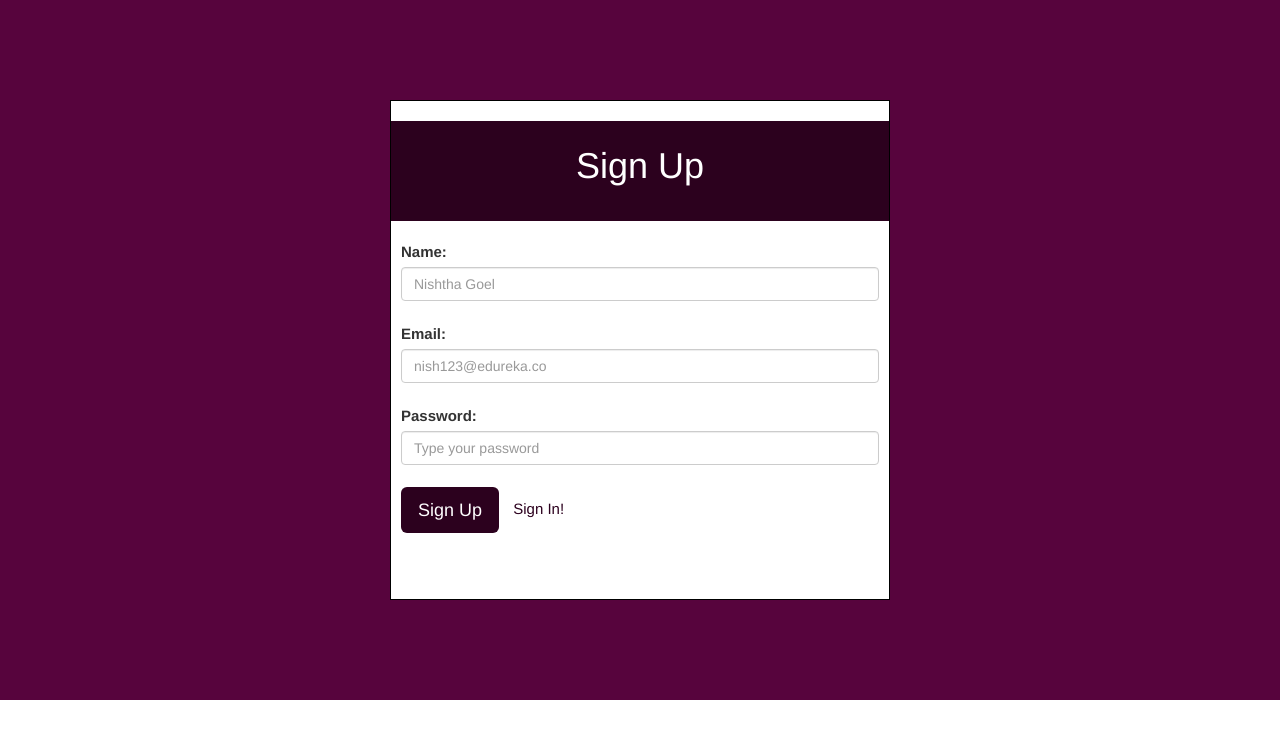
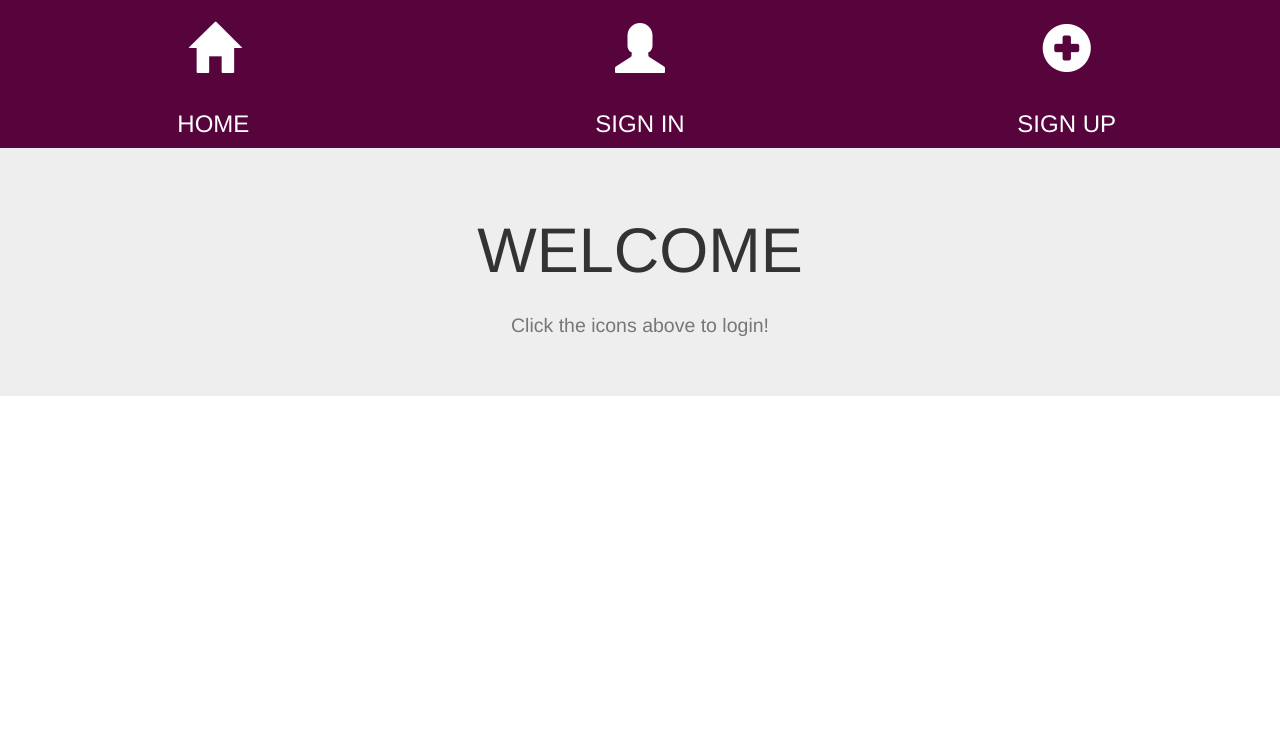
Before and after one commit to nishthagoel99/login-page, a website: page public/index.html in a window 1280 px wide. Drawn offline with nearby package versions, Linux system fonts and the light colour scheme.

Commit message:
login page
webpage where you can sign in or sign up accordingly.

```diff
--- a/package.json
+++ b/package.json
@@ -11,6 +11,7 @@
     "alert-node": "^1.2.1",
     "body-parser": "^1.18.3",
     "express": "^4.16.3",
+    "fs": "0.0.1-security",
     "jade": "^1.11.0",
     "mysql": "^2.15.0",
     "popups": "^1.1.3"
--- a/public/index.html
+++ b/public/index.html
@@ -1,36 +1,38 @@
 <!DOCTYPE html>
 <html>
 <head>
-	<title>Signup!</title>
-	<meta charset="utf-8">
-	<meta name="viewport" content="width=device-width ,initial-scale=1 user-scalable=0">
-	<link rel="stylesheet" type="text/css" href="style.css">
+	<link rel="stylesheet" type="text/css" href="stylemain.css">
 	<link rel="stylesheet" href="https://maxcdn.bootstrapcdn.com/bootstrap/3.3.7/css/bootstrap.min.css">
   <script src="https://ajax.googleapis.com/ajax/libs/jquery/3.3.1/jquery.min.js"></script>
   <script src="https://maxcdn.bootstrapcdn.com/bootstrap/3.3.7/js/bootstrap.min.js"></script>
+  <meta charset="utf-8">
+  <meta name="viewport" content="width=device-width ,initial-scale=1.0 ,maximum-scale=1.0, user-scalable=0">
+	<title>Welcome!</title>
 </head>
 <body>
-<div class="container-fluid">
-	<div class="box">
-<div class="head">
-<h1>Sign Up</h1>
-</div>
-<form action='/details' method="post">
-	<div id="form-group">
-<label for="name">Name:</label>
-<input type="text" name="user" required placeholder="Nishtha Goel" class="form-control" id="name">
-<br>
-<label for="emailid">Email:</label>
-<input type="email" name="mail" required placeholder="nish123@edureka.co" class="form-control" id="emailid">
-<br>
-<label for="pass">Password:</label>
-<input type="password" name="password" class="form-control" placeholder="Type your password" required id="pass">
-<br>
-<button type="submit" class="btn btn-lg align-items-center" id="submitbtn" >Sign Up</button>
-<a href="home.html" id="linkbtn">Sign In! </a>
-<br>
-	</form>
+<div class="container-fluid text-center " id="mainicon">
+<div class="row">
+	<div class="col-md-4">
+		<a href="index.html"  id="linkbtn">
+		<span class="glyphicon glyphicon-home"></span>
+		<h3>HOME</a></h3>
+	</div>
+	<div class="col-md-4">
+		<a href="signin.html" id="linkbtn">
+		<span class="glyphicon glyphicon-user"></span>
+		<h3>SIGN IN</a></h3>
+	</div>
+	<div class="col-md-4">
+		<a href="signup.html"  id="linkbtn">
+		<span class="glyphicon glyphicon-plus-sign"></span>
+		<h3>SIGN UP</a></h3>
+	</div>
 </div>
 </div>
+<div class="jumbotron text-center">
+<h1>WELCOME</h1>
+<h2><small>Click the icons above to login!</small></h2>
+</div>
+
 </body>
 </html>
--- a/public/style.css
+++ b/public/style.css
@@ -1,4 +1,4 @@
-.container-fluid{
+#first{
 	background-color: #57043D;
 	 display: flex;
     justify-content: center;
@@ -7,11 +7,23 @@
 }
 .box{
 	border: 1px solid black;
-	margin-top: 100px;
+	margin-top: 50px;
+	padding-top:20px;
 	margin-bottom: 100px;
 	background-color: white;
 	height: 500px;
 	width: 500px;
+}
+#mainicon{
+	background-color: #57043D;
+
+    color: white;
+}
+#linkbtn1{
+	color:white;
+	display: block;
+	text-decoration: none;
+	list-style-type: none;
 }
 .head{
 	height:100px;
@@ -21,7 +33,18 @@
 		text-align: center;
 	color:white;
 	font-weight: bold;
-
+}
+.row{
+	padding-top: 20px;
+}
+.col-md-4{
+	align-items: center;
+	font-size: 50px;
+}
+.col-md-4:hover{
+box-shadow: 0 0 10px rgba(0,0,0,10);
+padding: 10px;
+background-color:  #2C011E;
 }
 #submitbtn{
 	background-color: #2C011E;
--- /dev/null
+++ b/public/stylemain.css
@@ -0,0 +1,30 @@
+#mainicon{
+	background-color: #57043D;
+
+    color: white;
+}
+h1{
+	color: white;
+text-align: center;
+font-size: 50px;
+font-weight: bold;
+}
+#linkbtn{
+	color:white;
+	display: block;
+	text-decoration: none;
+	list-style-type: none;
+}
+
+.row{
+	padding-top: 20px;
+}
+.col-md-4{
+	align-items: center;
+	font-size: 50px;
+}
+.col-md-4:hover{
+box-shadow: 0 0 10px rgba(0,0,0,10);
+padding: 10px;
+background-color:  #2C011E;
+}
```
Also changed, not shown: app.js (+3 -7 lines), public/signin.html (added, +53 -0 lines), public/signup.html (added, +55 -0 lines), 1 other file.
